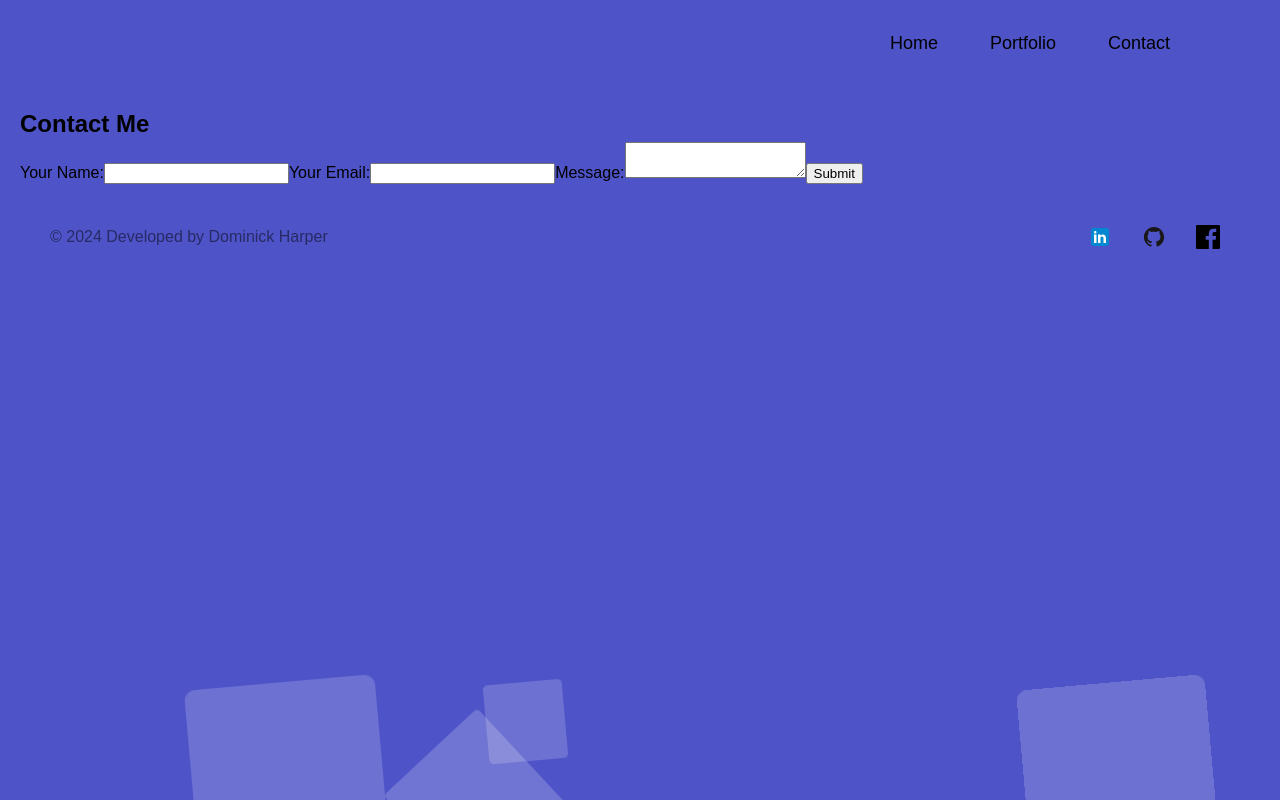
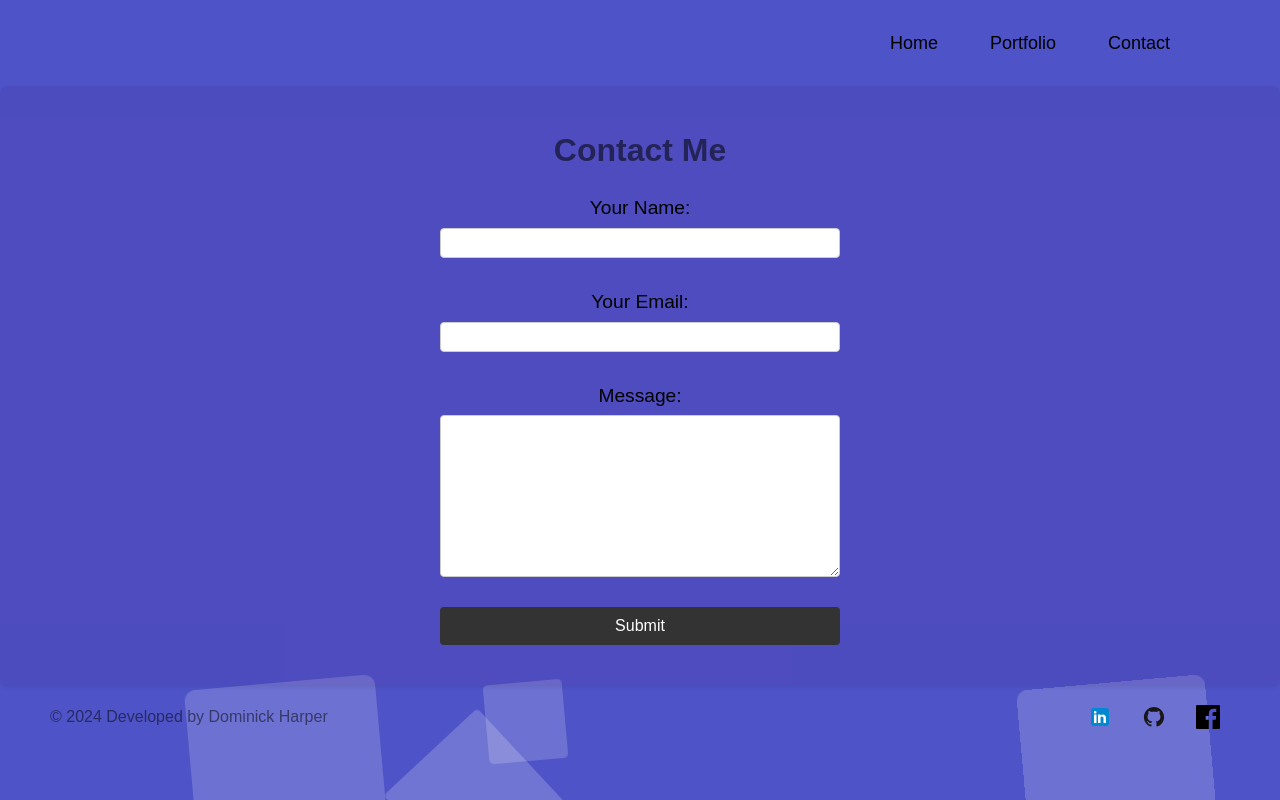
Before and after one commit to DominickDJ/Portfolio, a React (Create React App) app: page /#/Contact in a window 1280 px wide. Built offline with nearby package versions, Linux system fonts and the light colour scheme.

Commit message:
Portfolio

```diff
--- a/src/components/Contact/Contact.css
+++ b/src/components/Contact/Contact.css
@@ -0,0 +1,102 @@
+/* Contact section */
+#contact {
+  position: relative;
+  padding: 40px;
+  border-radius: 8px;
+  box-shadow: 0 2px 4px rgba(0, 0, 0, 0.1);
+  overflow: hidden;
+  text-align: center;
+}
+
+/* Animated background */
+#contact::before {
+  content: "";
+  position: absolute;
+  top: 50%;
+  left: 50%;
+  transform: translate(-50%, -50%);
+  width: 200%;
+  height: 200%;
+  background-color: rgba(72, 0, 97, 0.2);
+  border-radius: 50%;
+  opacity: 0.5;
+  z-index: -1;
+  animation: pulseAnimation 2s ease-in-out infinite;
+}
+
+@keyframes pulseAnimation {
+  0% {
+    transform: translate(-50%, -50%) scale(0.5);
+    opacity: 0.8;
+  }
+  50% {
+    transform: translate(-50%, -50%) scale(1.2);
+    opacity: 0.2;
+  }
+  100% {
+    transform: translate(-50%, -50%) scale(0.5);
+    opacity: 0.8;
+  }
+}
+
+.contact-heading {
+  font-size: 2em;
+  margin-bottom: 20px;
+  animation: fadeAnimation 2s ease-in-out infinite;
+}
+
+@keyframes fadeAnimation {
+  0% {
+    opacity: 0;
+  }
+  50% {
+    opacity: 1;
+  }
+  100% {
+    opacity: 0;
+  }
+}
+
+.contact-form {
+  display: grid;
+  grid-template-columns: 1fr;
+  grid-gap: 20px;
+}
+
+.form-group {
+  display: flex;
+  flex-direction: column;
+}
+
+.form-label {
+  font-size: 1.2em;
+  margin-bottom: 5px;
+}
+
+.form-input,
+.form-textarea {
+  padding: 10px;
+  font-size: 1em;
+  border: 1px solid #ccc;
+  border-radius: 4px;
+}
+
+.form-textarea {
+  resize: vertical;
+  height: 150px; /* Increase the height as desired */
+}
+
+.form-button {
+  padding: 10px 20px;
+  font-size: 1em;
+  background-color: #007bff;
+  color: #fff;
+  border: none;
+  border-radius: 4px;
+  cursor: pointer;
+  transition: background-color 0.3s ease;
+}
+
+.form-button:hover {
+  background-color: #0056b3;
+}
--- a/src/components/Contact/Contact.js
+++ b/src/components/Contact/Contact.js
@@ -1,4 +1,5 @@
 import React, { useState } from "react";
+import "../Contact/Contact.css";
 
 const Contact = () => {
   const [name, setName] = useState("");
@@ -12,36 +13,53 @@ const Contact = () => {
   };
 
   return (
-    <section id="contact">
-      <h2>Contact Me</h2>
-      <form onSubmit={handleSubmit}>
-        <label htmlFor="name">Your Name:</label>
+    <section id="contact" className="contact-section">
+      <h2 className="contact-heading">Contact Me</h2>
+      <form className="contact-form" onSubmit={handleSubmit}>
+        <div className="form-group">
+          <label className="form-label" htmlFor="name">
+            Your Name:
+          </label>
           <input
+            className="form-input"
             type="text"
             id="name"
             value={name}
             onChange={(e) => setName(e.target.value)}
             required
           />
+        </div>
 
-        <label htmlFor="email">Your Email:</label>
+        <div className="form-group">
+          <label className="form-label" htmlFor="email">
+            Your Email:
+          </label>
           <input
+            className="form-input"
             type="email"
             id="email"
             value={email}
             onChange={(e) => setEmail(e.target.value)}
             required
           />
+        </div>
 
-        <label htmlFor="message">Message:</label>
+        <div className="form-group">
+          <label className="form-label" htmlFor="message">
+            Message:
+          </label>
           <textarea
+            className="form-textarea"
             id="message"
             value={message}
             onChange={(e) => setMessage(e.target.value)}
             required
           />
+        </div>
 
-        <button type="submit">Submit</button>
+        <button className="form-button" type="submit">
+          Submit
+        </button>
       </form>
     </section>
   );
--- a/src/components/Main/Main.css
+++ b/src/components/Main/Main.css
@@ -0,0 +1,44 @@
+#main {
+  background-color: #f9f9f9;
+  padding: 60px 0;
+  text-align: center;
+}
+
+.intro {
+  display: flex;
+  justify-content: center;
+  align-items: center;
+}
+
+.intro-content {
+  max-width: 600px;
+  margin-right: 40px;
+  text-align: left;
+}
+
+.intro-heading {
+  font-size: 3em;
+  color: #333;
+  margin-bottom: 20px;
+}
+
+.intro-text {
+  font-size: 1.2em;
+  color: #555;
+}
+
+.intro-vortex {
+  width: 300px;
+  height: 300px;
+  background: radial-gradient(circle, #4c60ff 0%, rgba(76, 96, 255, 0) 70%);
+  animation: spinVortex 5s linear infinite;
+}
+
+@keyframes spinVortex {
+  0% {
+    transform: rotate(0);
+  }
+  100% {
+    transform: rotate(360deg);
+  }
+}
--- a/src/components/Main/Main.js
+++ b/src/components/Main/Main.js
@@ -1,15 +1,18 @@
 import React from "react";
-
+import "../Main/Main.css";
 const Main = () => {
   return (
     <section id="main">
       <div className="intro">
-        <h1>Welcome!</h1>
-        <p>
-          Hello! I'm Dominick Harper, a Full Stack Software Engineer. I
-          specialize in MERN. Feel free to explore my work and get in touch with
-          me!
-        </p>
+        <div className="intro-content">
+          <h1 className="intro-heading">Welcome!</h1>
+          <p className="intro-text">
+            Hello! I'm Dominick Harper, a Full Stack Software Engineer. I
+            specialize in MERN (MongoDB, Express.js, React.js, Node.js). Feel
+            free to explore my work and get in touch with me!
+          </p>
+        </div>
+        <div className="intro-vortex"></div>
       </div>
     </section>
   );
--- /dev/null
+++ b/src/components/Portfolio/Portfolio.css
@@ -0,0 +1,49 @@
+.welcome {
+  display: flex;
+  justify-content: center;
+}
+
+.welcome span {
+  display: inline-block;
+  animation: jump 1.5s ease-in-out infinite;
+  animation-delay: calc(0.1s * var(--index));
+  font-size: 4em;
+  background: linear-gradient(45deg, #ff00ff, #00ffff);
+  -webkit-background-clip: text;
+  -webkit-text-fill-color: transparent;
+}
+
+.welcome span.uppercase {
+  animation: jump-pulse 1.5s ease-in-out infinite;
+}
+
+@keyframes jump {
+  0%,
+  70% {
+    transform: translateY(0) scale(1);
+  }
+  35% {
+    transform: translateY(-20px) scale(0.9);
+  }
+  100% {
+    transform: translateY(0) scale(1);
+  }
+}
+
+@keyframes jump-pulse {
+  0%,
+  70% {
+    transform: translateY(0) scale(1);
+  }
+  20%,
+  50% {
+    transform: translateY(-20px) scale(1.2);
+  }
+  40%,
+  60% {
+    transform: translateY(-20px) scale(0.8);
+  }
+  100% {
+    transform: translateY(0) scale(1);
+  }
+}
--- a/src/components/Portfolio/Portfolio.js
+++ b/src/components/Portfolio/Portfolio.js
@@ -2,11 +2,29 @@ import React from "react";
 import Projects from "../Projects/Projects";
 import Resume from "../Resume/Resume";
 import Skills from "../Skills/Skills";
+import "../Portfolio/Portfolio.css";
 
 const Portfolio = () => {
+  const title = "Welcome To My Portfolio";
+
   return (
     <section id="portfolio">
-      <h1>Welcome to My Portfolio</h1>
+      <h1 className="welcome">
+        {title.split(" ").map((word, index) => (
+          <React.Fragment key={index}>
+            {word.split("").map((letter, letterIndex) => (
+              <span
+                key={letterIndex}
+                style={{ "--index": letterIndex }}
+                className={letter === letter.toUpperCase() ? "uppercase" : ""}
+              >
+                {letter}
+              </span>
+            ))}
+            {index !== title.split(" ").length - 1 && <span>&nbsp;</span>}
+          </React.Fragment>
+        ))}
+      </h1>
       <Skills />
       <Projects />
       <Resume />
```
Lines whose indentation alone changed are shown as unchanged.
